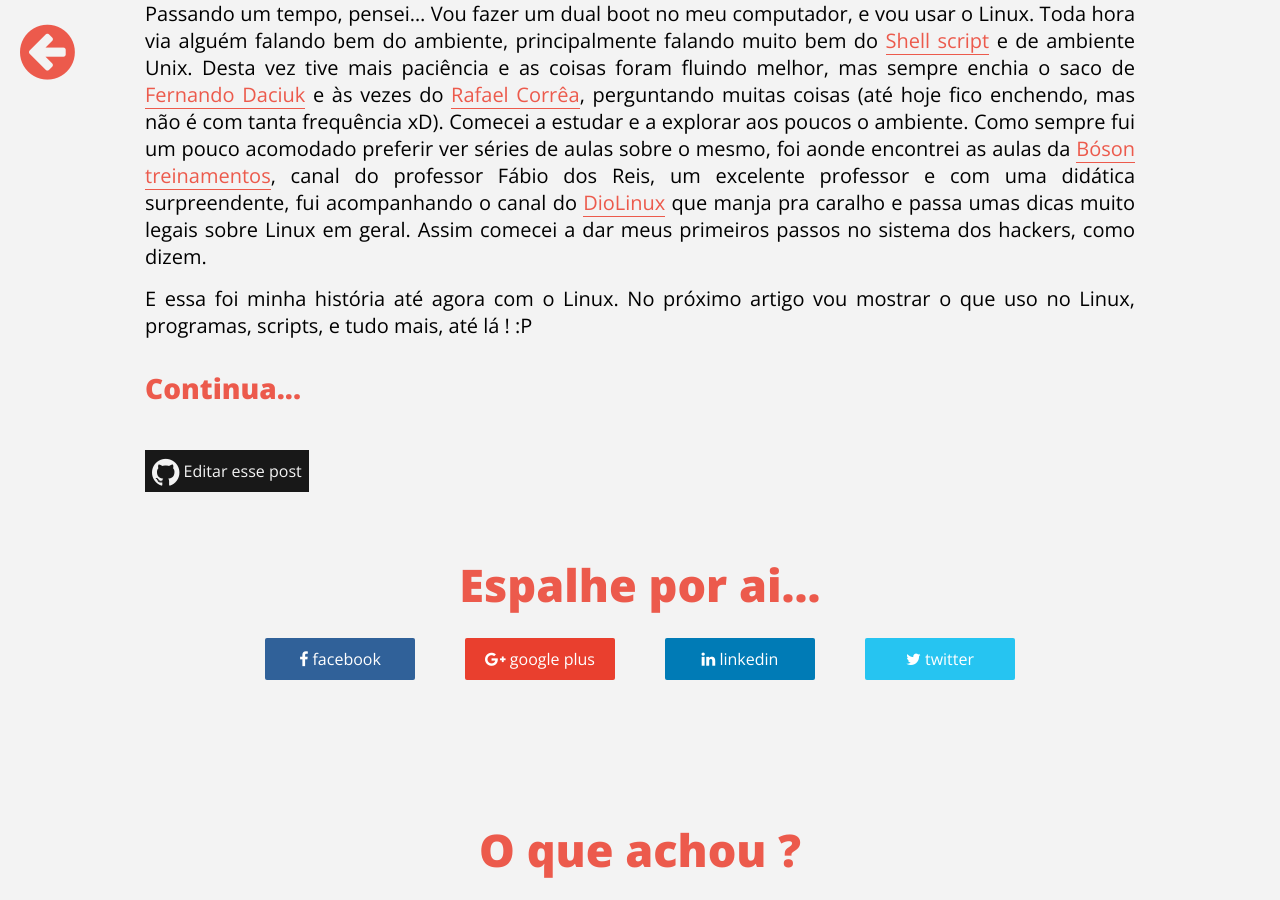
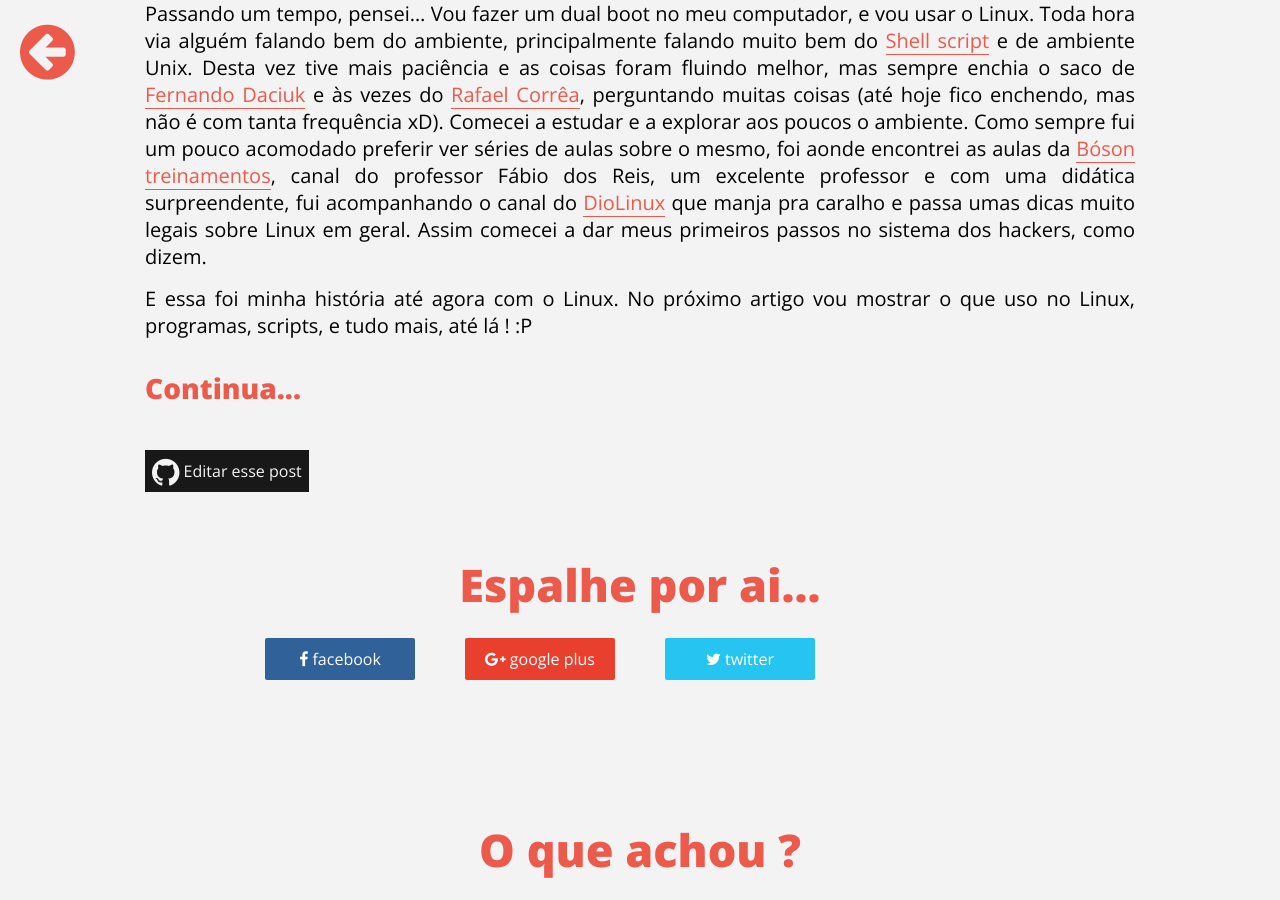
Before and after one commit to andersoonweb/andersoonweb.github.io, a Jekyll site: the page built from _posts/2015-02-17-um-novo-caminho-linux-mudando-minha-vida-aos-poucos-parte-1.markdown, in a window 1280 px wide and 900 px high, scrolled down 1782 px. Built offline with Jekyll 4.4.1, drawn with Linux system fonts in a browser that asks for light colours; nearby versions of some CDN libraries; comment, search, counter and statistics services are not loaded.

Commit message:
Remoção botão de compartilhamento Linkedin

```diff
--- a/_includes/share.html
+++ b/_includes/share.html
@@ -16,10 +16,6 @@
             </a>
         </li>
 
-        <li class="group linkedin-share">
-          <button class="linkedin"><i class="fa fa-linkedin"></i> linkedin</button>
-        </li>
-
         <li class="group twitter-share">
             <a aria-label="Compartilhe no Twitter" href="https://twitter.com/intent/tweet?text=&quot;{{ page.twitter_text }}&quot;%20{{ site.url }}{{ page.url }}%20via%20&#64;{{ site.twitter_username }}&hashtags={% for tag in page.tags %}{{tag}},{% endfor %}"
             onclick="window.open(this.href, 'twitter-share', 'width=550,height=235');return false;" title="Compartilhe no Twitter">
```
